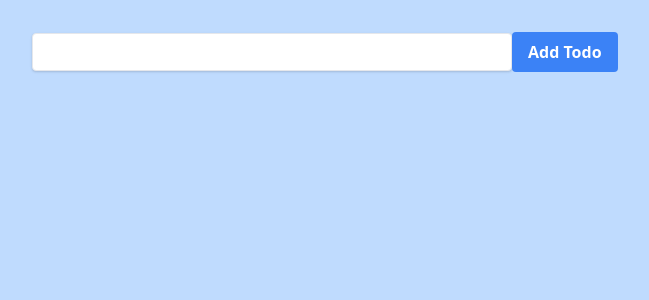
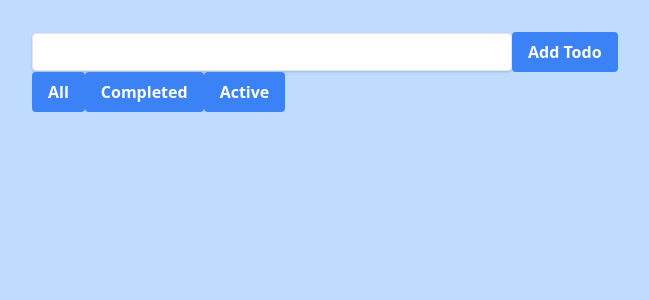
Before and after one commit to Tigran-Khanaghyan/ReactJs, a React (Create React App) app in the folder to-do/: page / in a window 1280 px wide. Shown: the top 300 px of the page, without its empty margins (8-657 px from the left). Built offline with nearby package versions, Linux system fonts and the light colour scheme.

Commit message:
feat(filter): add filter functionality by all completed and active

```diff
--- a/to-do/src/Components/List/List.jsx
+++ b/to-do/src/Components/List/List.jsx
@@ -14,9 +14,12 @@ export default class List extends React.Component {
   }
 
   render() {
+    let key = this.props.showFiltered
+      ? this.props.filteredTodos
+      : this.props.todos;
     return (
       <ul className={listClassNames}>
-        {this.props.todos.map((item, index) => {
+        {key.map((item, index) => {
           return (
             <li key={item.id}>
               {index + 1}
--- a/to-do/src/Components/ToDo/ToDo.jsx
+++ b/to-do/src/Components/ToDo/ToDo.jsx
@@ -29,6 +29,8 @@ export default class ToDo extends React.Component {
       isAddButtonDisabled: false,
       toDoInputValue: "",
       todos: [],
+      filteredTodos: [],
+      showFiltered: false,
     };
   }
 
@@ -57,6 +59,7 @@ export default class ToDo extends React.Component {
       }
       this.setState((previousState) => {
         return {
+          showFiltered: false,
           todos: [...previousState.todos, createNewToDo(this.state)],
           toDoInputValue: "",
         };
@@ -65,6 +68,7 @@ export default class ToDo extends React.Component {
     if (event.target.name === "done-todo") {
       let target = event.target;
       this.setState(({ todos }) => ({
+        showFiltered: false,
         todos: todos.map((todo) => {
           return todo.id === target.id ? { ...todo, isDone: true } : todo;
         }),
@@ -73,6 +77,7 @@ export default class ToDo extends React.Component {
     if (event.target.name === "edit-todo") {
       let target = event.target;
       this.setState(({ todos }) => ({
+        showFiltered: false,
         todos: todos.map((todo) => {
           return todo.id === target.id && !todo.isDone
             ? { ...todo, isEdited: !todo.isEdited }
@@ -83,16 +88,40 @@ export default class ToDo extends React.Component {
     if (event.target.name === "delete-todo") {
       let target = event.target;
       this.setState(({ todos }) => ({
+        showFiltered: false,
         todos: todos.filter((todo) => {
           return todo.id !== target.id;
+        }),
+      }));
+    }
+    if (event.target.name === "show-all") {
+      this.setState({
+        showFiltered: true,
+        filteredTodos: this.state.todos,
+      });
+    }
+    if (event.target.name === "show-completed") {
+      this.setState(({ todos }) => ({
+        showFiltered: true,
+        filteredTodos: todos.filter((todo) => {
+          return todo.isDone;
+        }),
+      }));
+    }
+
+    if (event.target.name === "show-active") {
+      this.setState(({ todos }) => ({
+        showFiltered: true,
+        filteredTodos: todos.filter((todo) => {
+          return !todo.isDone;
         }),
       }));
     }
   };
 
   render() {
-    let todos = this.state.todos;
-    let { isAddButtonDisabled } = this.state;
+    let { todos, filteredTodos, isAddButtonDisabled, showFiltered } =
+      this.state;
     return (
       <div className={ToDoTailWindStylesList}>
         <ToDoInput
@@ -107,8 +136,27 @@ export default class ToDo extends React.Component {
           content="Add Todo"
           disabled={isAddButtonDisabled}
         />
+        <div>
+          <Button
+            content="All"
+            buttonName="show-all"
+            onClick={this.handleClick}
+          />
+          <Button
+            content="Completed"
+            buttonName="show-completed"
+            onClick={this.handleClick}
+          />
+          <Button
+            content="Active"
+            buttonName="show-active"
+            onClick={this.handleClick}
+          />
+        </div>
         <List
           todos={todos}
+          filteredTodos={filteredTodos}
+          showFiltered={showFiltered}
           onChange={this.handleItemTextChange}
           name="list-input"
           onClick={this.handleClick}
```
